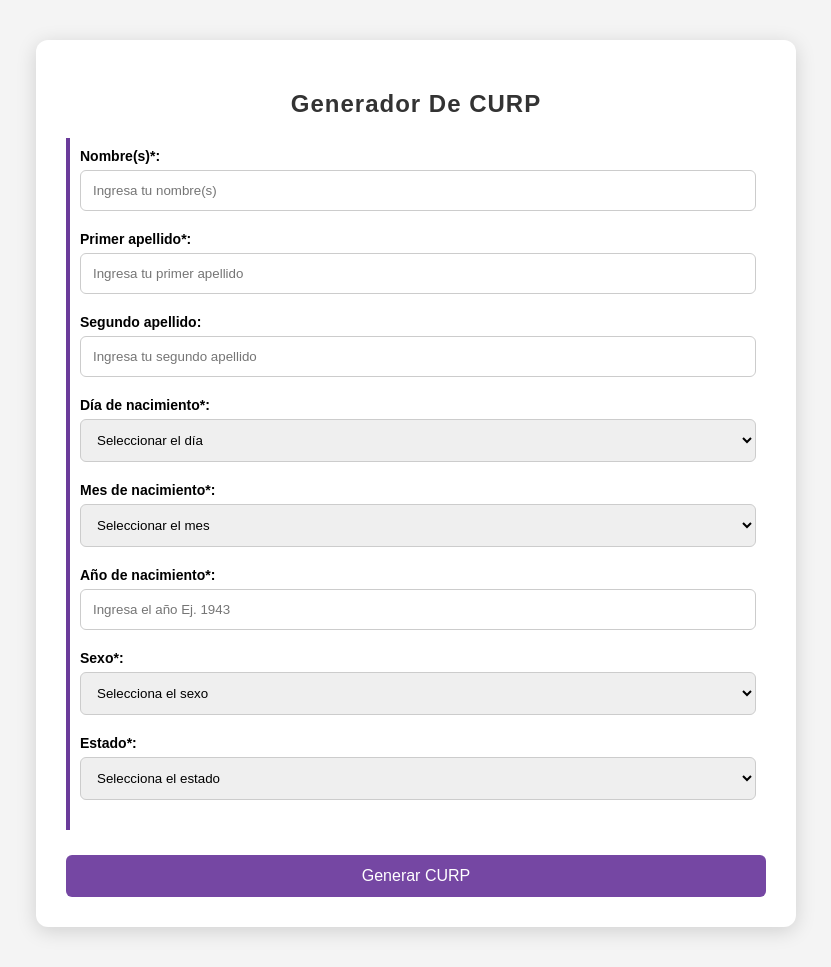
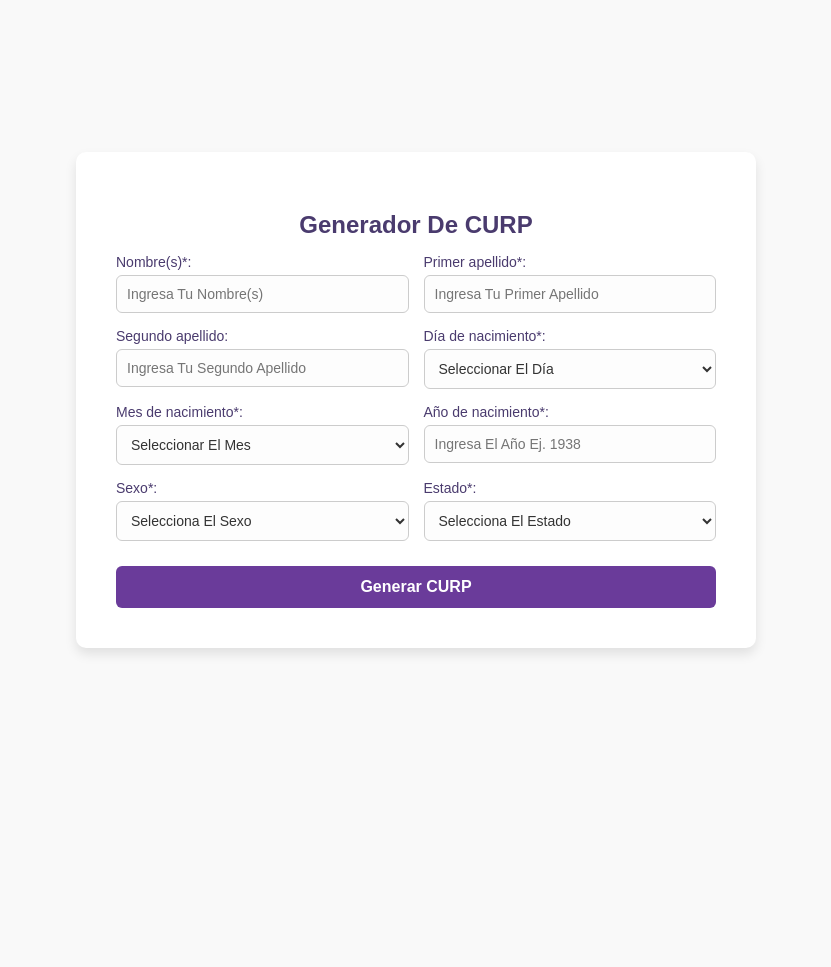
Before and after one commit to SaMods12/Compiladores, a Flask app: page / in a window 1280 px wide. Shown: the whole page, without its empty margins (224-1055 px from the left). After the commit the page ends 654 px from the top, so only its background shows below. Run offline with Flask 3, Linux system fonts and the light colour scheme.

Commit message:
Mejoras visuales
Se actualizó el index y el CSS para darle una mejor apariencia visual.

```diff
--- a/Examen_CURP/static/styles.css
+++ b/Examen_CURP/static/styles.css
@@ -1,99 +1,116 @@
+/* Estilos generales */
 body {
     font-family: Arial, sans-serif;
+    background-color: #f9f9f9;
+    color: #333;
+    display: flex;
+    justify-content: center;
+    align-items: center;
+    height: 100vh;
     margin: 0;
-    padding: 0;
-    background-color: #f4f4f4;
 }
 
 .container {
-    width: 85%;
-    max-width: 700px;
-    margin: 40px auto;
-    padding: 30px;
     background-color: #ffffff;
-    border-radius: 12px;
-    box-shadow: 0 4px 20px rgba(0, 0, 0, 0.15);
+    border-radius: 10px;
+    padding: 40px;
+    width: 100%;
+    max-width: 600px;
+    box-shadow: 0 6px 12px rgba(0, 0, 0, 0.1);
+    text-align: center;
 }
 
 h2 {
-    text-align: center;
-    color: #333;
-    font-weight: 700;
-    letter-spacing: 1px;
+    margin-bottom: 15px;
+    font-size: 24px;
+    color: #4A3B6E; /* tono más oscuro y sutil del morado */
+    font-weight: bold;
 }
 
-.label-container {
-    margin-bottom: 25px;
-    padding: 10px;
-    border-left: 4px solid #6A3B9A;
+/* Estilos del formulario */
+form {
+    display: flex;
+    flex-direction: column;
+    align-items: center;
+}
+
+.grid-container {
+    display: grid;
+    grid-template-columns: 1fr 1fr;
+    gap: 15px;
+    width: 100%;
 }
 
 .label-item {
-    margin-bottom: 20px;
+    display: flex;
+    flex-direction: column;
+    text-align: left;
 }
 
-label {
-    display: block;
-    margin-bottom: 6px;
-    font-weight: 600;
+.label-item label {
+    font-weight: 500;
     font-size: 14px;
+    margin-bottom: 5px;
+    color: #4A3B6E;
 }
 
-input, select {
-    width: 100%;
-    padding: 12px;
+.label-item input[type="text"],
+.label-item select {
+    padding: 10px;
+    font-size: 14px;
     border: 1px solid #ccc;
     border-radius: 6px;
-    box-sizing: border-box;
-    outline: none;
-    transition: border-color 0.3s;
+    background-color: #fdfdfd;
+    color: #333;
+    transition: border-color 0.3s ease;
 }
 
-input:focus, select:focus {
+.label-item input[type="text"]:focus,
+.label-item select:focus {
     border-color: #6A3B9A;
+    outline: none;
 }
 
-button {
-    width: 100%;
-    padding: 12px;
-    background-color: #7547a3;
-    color: white;
+/* Botón de envío */
+button[type="submit"] {
+    margin-top: 25px;
+    padding: 12px 0;
+    font-size: 16px;
+    font-weight: 600;
+    color: #fff;
+    background-color: #6A3B9A;
     border: none;
     border-radius: 6px;
+    width: 100%;
     cursor: pointer;
-    font-size: 16px;
     transition: background-color 0.3s ease;
 }
 
-button:hover {
-    background-color: #6A3B9A;
+button[type="submit"]:hover {
+    background-color: #56307E;
 }
 
-.resultado {
-    display: none;
-    margin-top: 25px;
-    padding: 15px;
-    border: 1px solid #ccc;
-    border-radius: 6px;
-    background-color: #e9ecef;
-    font-size: 14px;
-    line-height: 1.5;
+/* Estilos del resultado */
+.resultado-container {
+    margin-top: 30px;
+    padding: 20px;
+    background-color: #ffffff;
+    border-radius: 8px;
+    box-shadow: 0 8px 16px rgba(0, 0, 0, 0.1);
+    color: #6A3B9A;
+    font-size: 18px;
+    font-weight: 600;
+    text-align: center;
 }
 
+/* Tabla de resultados */
 table {
     width: 100%;
     border-collapse: collapse;
-    margin-top: 25px;
+    margin-top: 20px;
     border-radius: 8px;
     overflow: hidden;
-    margin: 0 auto;
-    box-shadow: 0 4px 20px rgba(0, 0, 0, 0.1);
-}
-
-th, td {
-    padding: 14px;
-    text-align: left;
-    border: 1px solid #ccc;
+    box-shadow: 0 8px 20px rgba(0, 0, 0, 0.1);
 }
 
 th {
--- a/Examen_CURP/templates/index.html
+++ b/Examen_CURP/templates/index.html
@@ -10,23 +10,23 @@
     <div class="container">
         <h2>Generador De CURP</h2>
         <form action="/validate" method="post" target="_blank" onsubmit="openResultWindow(event)">
-            <div class="label-container">
+            <div class="grid-container">
                 <div class="label-item">
                     <label for="nombre">Nombre(s)*:</label>
-                    <input type="text" id="nombre" name="nombre" placeholder="Ingresa tu nombre(s)" required>
+                    <input type="text" id="nombre" name="nombre" placeholder="Ingresa Tu Nombre(s)" required>
                 </div>
                 <div class="label-item">
                     <label for="primer_apellido">Primer apellido*:</label>
-                    <input type="text" id="primer_apellido" name="primer_apellido" placeholder="Ingresa tu primer apellido" required>
+                    <input type="text" id="primer_apellido" name="primer_apellido" placeholder="Ingresa Tu Primer Apellido" required>
                 </div>
                 <div class="label-item">
                     <label for="segundo_apellido">Segundo apellido:</label>
-                    <input type="text" id="segundo_apellido" name="segundo_apellido" placeholder="Ingresa tu segundo apellido">
+                    <input type="text" id="segundo_apellido" name="segundo_apellido" placeholder="Ingresa Tu Segundo Apellido">
                 </div>
                 <div class="label-item">
                     <label for="dia_nacimiento">Día de nacimiento*:</label>
                     <select id="dia_nacimiento" name="dia_nacimiento" required>
-                        <option value="">Seleccionar el día</option>
+                        <option value="">Seleccionar El Día</option>
                         {% for day in range(1, 32) %}
                             <option value="{{ day }}">{{ day }}</option>
                         {% endfor %}
@@ -35,7 +35,7 @@
                 <div class="label-item">
                     <label for="mes_nacimiento">Mes de nacimiento*:</label>
                     <select id="mes_nacimiento" name="mes_nacimiento" required>
-                        <option value="">Seleccionar el mes</option>
+                        <option value="">Seleccionar El Mes</option>
                         <option value="01">Enero</option>
                         <option value="02">Febrero</option>
                         <option value="03">Marzo</option>
@@ -52,12 +52,12 @@
                 </div>
                 <div class="label-item">
                     <label for="anio_nacimiento">Año de nacimiento*:</label>
-                    <input type="text" id="anio_nacimiento" name="anio_nacimiento" placeholder="Ingresa el año Ej. 1943" required>
+                    <input type="text" id="anio_nacimiento" name="anio_nacimiento" placeholder="Ingresa El Año Ej. 1938" required>
                 </div>
                 <div class="label-item">
                     <label for="sexo">Sexo*:</label>
                     <select id="sexo" name="sexo" required>
-                        <option value="">Selecciona el sexo</option>
+                        <option value="">Selecciona El Sexo</option>
                         <option value="H">Hombre</option>
                         <option value="M">Mujer</option>
                     </select>
@@ -65,7 +65,7 @@
                 <div class="label-item">
                     <label for="estado">Estado*:</label>
                     <select id="estado" name="estado" required>
-                        <option value="">Selecciona el estado</option>
+                        <option value="">Selecciona El Estado</option>
                         <option value="CS">CHIAPAS</option>
                         <!-- Agrega más estados según sea necesario -->
                     </select>
@@ -90,7 +90,7 @@
             const sexo = data.get('sexo');
             const estado = data.get('estado');
 
-            const curp = `${primerApellido.charAt(0)}${primerApellido.charAt(1)}${segundoApellido.charAt(0)}${nombre.charAt(0)}${anio.slice(-2)}${mes}${dia}${sexo}${estado}`;
+            const curp = `${primerApellido.charAt(0)}${primerApellido.charAt(1)}${segundoApellido.charAt(0)}${nombre.charAt(0)}${anio.slice(-2)}${mes}${dia}${sexo}${estado}XX`; // "XX" represents the homoclave.
 
             const newWindow = window.open();
             newWindow.document.write(`
```
Also changed, not shown: other parts of Examen_CURP/static/styles.css (+20 -40 lines).
